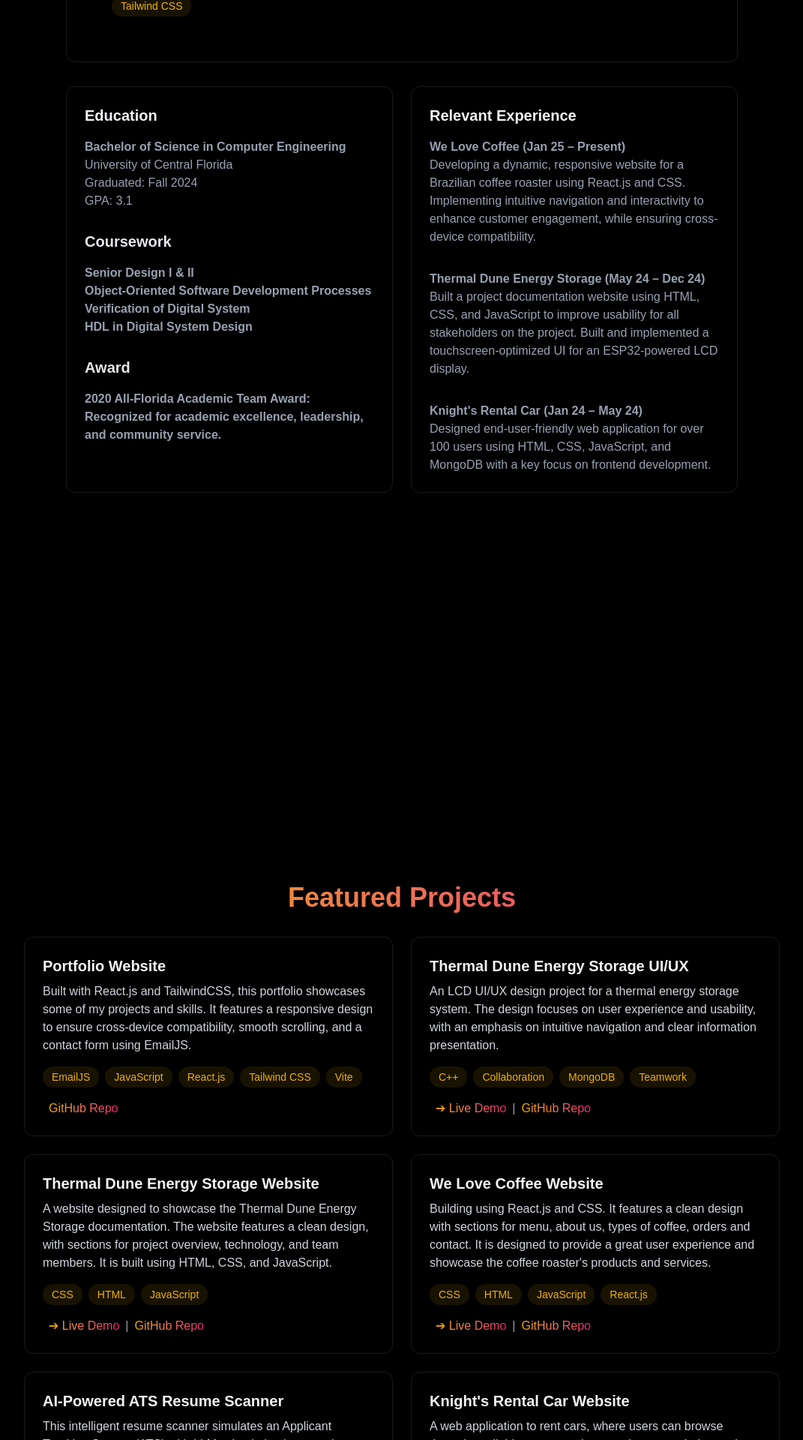
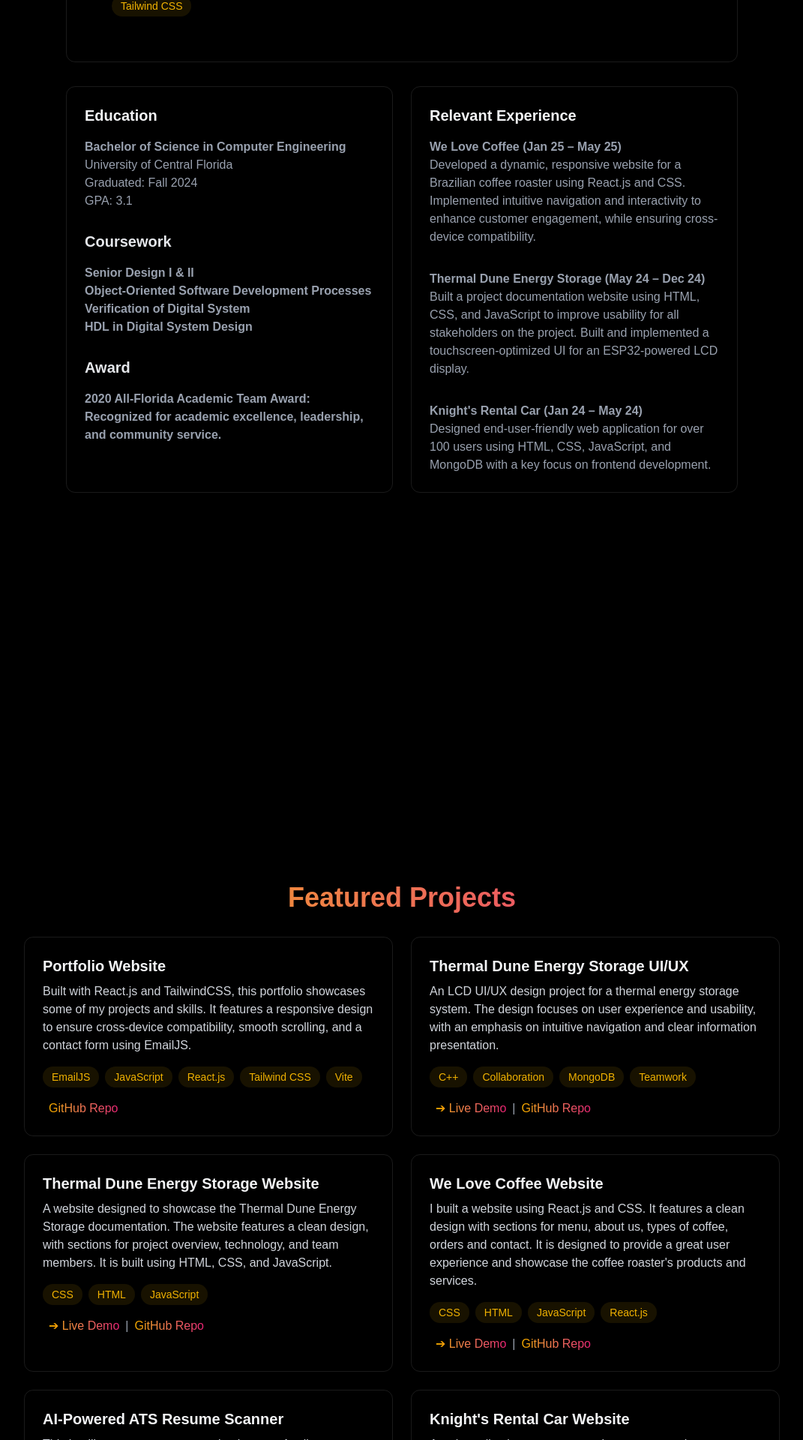
Before and after one commit to fpfrances/portfolio, a React (Vite) app: page / in a window 1280 px wide. Shown: the part 1227-3147 px from the top of the page at 75% size, without its empty margins (104-1175 px from the left). Built offline with nearby package versions, Linux system fonts and the light colour scheme.

Commit message:
Update project details for We Love Coffee website in About and Projects sections

```diff
--- a/src/components/sections/About.jsx
+++ b/src/components/sections/About.jsx
@@ -99,9 +99,9 @@ export const About = () => {
                         <h3 className="text-xl font-bold mb-4">Relevant Experience</h3>
                         <div className="space-y-8 text-gray-400">
                             <div>
-                            <h4><strong> We Love Coffee (Jan 25 – Present)</strong></h4>
-                                <p>Developing a dynamic, responsive website for a Brazilian coffee roaster
-                                using React.js and CSS. Implementing intuitive navigation and interactivity
+                            <h4><strong> We Love Coffee (Jan 25 – May 25)</strong></h4>
+                                <p>Developed a dynamic, responsive website for a Brazilian coffee roaster
+                                using React.js and CSS. Implemented intuitive navigation and interactivity
                                 to enhance customer engagement, while ensuring cross-device compatibility.
                                 </p>
                             </div>
--- a/src/components/sections/Projects.jsx
+++ b/src/components/sections/Projects.jsx
@@ -77,7 +77,7 @@ export const Projects = () => {
                         hover:shadow-[0_0_15px_rgba(234,179,8,0.4)] transition">
                         <h3 className="text-xl font-bold mb-2">We Love Coffee Website</h3>
                         <p className="text-gray-300 mb-4">
-                        Building using React.js and CSS. It features a clean design with sections for menu, about us, types of coffee, orders and contact.
+                        I built a website using React.js and CSS. It features a clean design with sections for menu, about us, types of coffee, orders and contact.
                         It is designed to provide a great user experience and showcase the coffee roaster's products and services.
                         </p>
                         <div className="flex flex-wrap gap-2">
```
